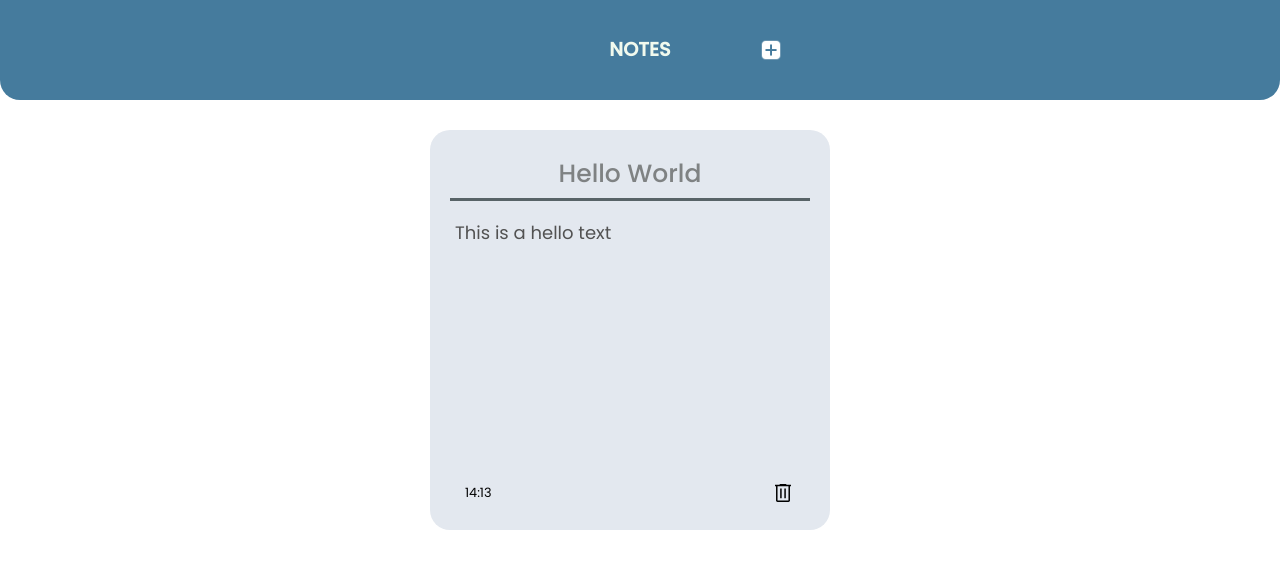
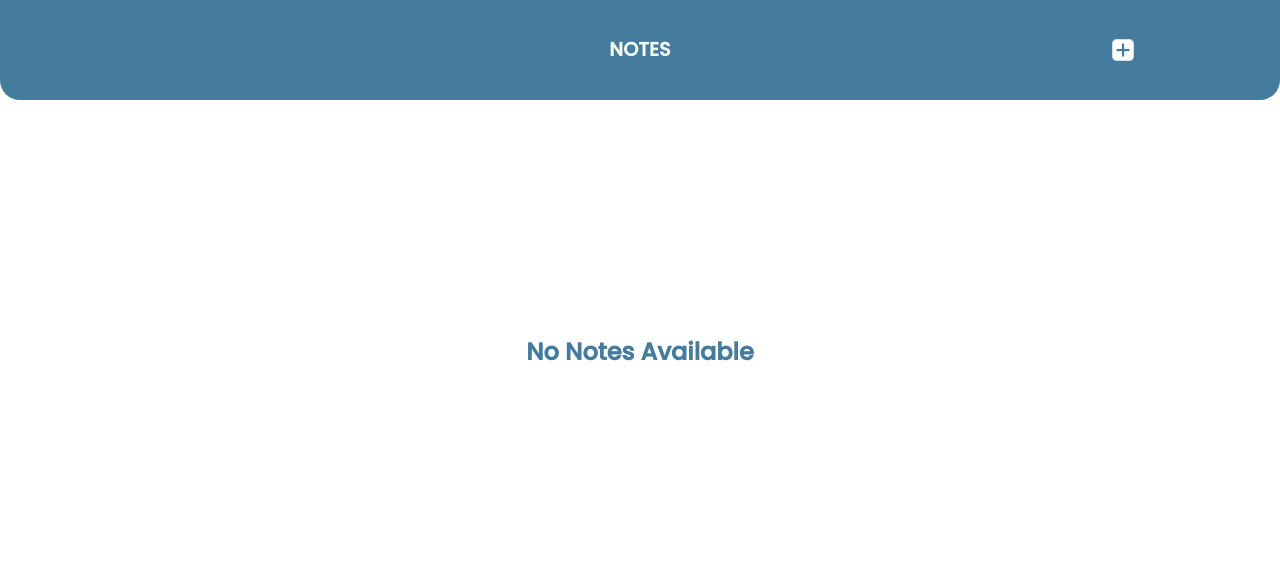
Before and after one commit to Gohan-18/Note-Taking_App, a React (Vite) app in the folder note-taking-app/: page / in a window 1280 px wide. Shown: the top 568 px of the page. Built offline with nearby package versions, Linux system fonts and the light colour scheme.

Commit message:
First full build

```diff
--- a/note-taking-app/index.html
+++ b/note-taking-app/index.html
@@ -4,7 +4,7 @@
     <meta charset="UTF-8" />
     <link rel="icon" type="image/svg+xml" href="/vite.svg" />
     <meta name="viewport" content="width=device-width, initial-scale=1.0" />
-    <title>Simple Note App</title>
+    <title>Note App - Prabhat</title>
   </head>
   <body>
     <div id="root"></div>
--- a/note-taking-app/src/App.jsx
+++ b/note-taking-app/src/App.jsx
@@ -1,4 +1,4 @@
-import { useState } from "react"
+import { useState, useEffect } from "react"
 import Header from "./header"
 import MainContainer from "./MainContainer"
 import './App.css'
@@ -6,13 +6,91 @@ import './App.css'
 
 function App() {
 
-  const [notes, setNote] = useState([{
-    id : new Date().getTime().toString(),
-    title : "Hello World",
-    text : "This is a hello text",
-    date : `${new Date().getHours()}:${new Date().getMinutes()}`
-    // date : "2:45"
-  }]);
+  const [notes, setNote] = useState(
+    JSON.parse(localStorage.getItem("note-taking-app")) || []
+  );
+
+  useEffect(() => {
+    localStorage.setItem(
+      'note-taking-app', JSON.stringify(notes)
+  )}, [notes])
+
+  const addNotes = () =>{
+    const temp = [...notes];
+    temp.push({
+      id : new Date().getTime().toString(),
+      title : "",
+      text : "",
+      date : Date.now()
+    });
+    setNote(temp);
+  };
+
+  const delNote = (id) => {
+    const tempNote = [...notes];
+
+    const index = tempNote.filter((item) => item.id !== id);
+
+    setNote(index);
+  }
+
+  const titleUpdate = (event, id) => {
+    const tempNote = [...notes];
+
+    const index = tempNote.findIndex((item) => item.id === id);
+
+    if (index < 0) return;
+
+    tempNote[index].title = event;
+    setNote(tempNote);
+
+  }
+
+  const contentUpdate = (event,id) => {
+    const tempNote = [...notes];
+
+    const index = tempNote.findIndex((item) => item.id === id);
+
+    if (index < 0) return;
+
+    tempNote[index].text = event;
+    setNote(tempNote);
+  }
+
+  return (
+    <div className="App">
+      <Header addNote={addNotes}/>
+      <MainContainer
+      notes = {notes}
+      delNote = {delNote}
+      titleUpdate = {titleUpdate}
+      contentUpdate = {contentUpdate} />
+    </div>
+  )
+}
+
+export default App
+
+
+  // useEffect(() => {
+  //   const savedNotes = JSON.parse(
+  //     localStorage.getItem('note-taking-app')
+  //   );
+
+  //   if(savedNotes) {
+  //     setNote(savedNotes);
+  //   }
+
+  // },[])
+
+
+  // {
+  //   id : new Date().getTime().toString(),
+  //   title : "Hello World",
+  //   text : "This is a hello text",
+  //   date : `${new Date().getHours()}:${new Date().getMinutes()}`
+  //   // date : "2:45"
+  // }
 
   // const notes = [
   //   {
@@ -46,24 +124,9 @@ function App() {
   // ]
 
 
-  const addNotes = () =>{
-    const temp = [...notes];
-    temp.push({
-      id : new Date().getTime().toString(),
-      title : "",
-      text : "",
-      time : "5:40"
-    });
-    setNote(temp);
-    console.log(temp);
-  };
 
-  return (
-    <div className="App">
-      <Header addNote={addNotes}/>
-      <MainContainer notes = {notes} />
-    </div>
-  )
-}
+  // const [title, titleState] = useState('');
 
-export default App
+  // const titleChange = (event) => {
+  //   console.log(event.target.value);
+  // }
--- a/note-taking-app/src/Header.css
+++ b/note-taking-app/src/Header.css
@@ -37,3 +37,24 @@
     width: 1.5rem;
     cursor: pointer;
 }
+
+@media (min-width:700px) {
+    .header-add-btn {
+        position: absolute;
+        width: 1.7rem;
+        left: 150px;
+        cursor: pointer;
+    }
+}
+
+@media (min-width:1000px) {
+    .header-add-btn {
+        left: 250px;
+    }
+}
+
+@media (min-width:1200px) {
+    .header-add-btn {
+        left: 350px;
+    }
+}
--- a/note-taking-app/src/MainContainer.css
+++ b/note-taking-app/src/MainContainer.css
@@ -1,7 +1,10 @@
+@import url('https://fonts.googleapis.com/css2?family=Poppins:ital,wght@0,400;0,500;1,500&display=swap');
+
 .MainContainer {
     display: flex;
     flex-wrap: wrap;
     justify-content: center;
+    align-items: center;
     height: 90%;
     overflow: auto;
     margin-top: 10px;
@@ -12,6 +15,15 @@
     margin-left: 20px;
     margin-right: 20px;
     height: 91%; */
+}
+
+.no-notes-message {
+    font-family: 'Poppins', sans-serif;
+    font-size: 1.5rem;
+    font-weight: 600;
+    color: #457b9d;
+    padding: 10px 20px;
+    margin-bottom: 200px;
 }
 
 .custom-scroll::-webkit-scrollbar {
@@ -32,8 +44,8 @@
     background-color: #9b9a9a;
 }
 
-@media (min-width: 800px) {
+/* @media (min-width: 800px) {
     .MainContainer {
         width: calc(100% - 20px);
     }
-}
+} */
--- a/note-taking-app/src/MainContainer.jsx
+++ b/note-taking-app/src/MainContainer.jsx
@@ -4,14 +4,34 @@ import './MainContainer.css'
 
 function MainContainer(props) {
 
+  const reverseArray = (arr) => {
+    const array = [];
+
+    for(let i = arr.length-1; i >= 0; --i){
+      array.push(arr[i]);
+    }
+
+    return array;
+  }
+
+  const notes = reverseArray(props.notes);
+
   return (
-    <div className='MainContainer custom-scroll'>
-      {/* <NoteCard key={props.notes.id} note = {props.notes} /> */}
-      {props.notes.map((item) => (
-        <NoteCard key ={item.id} note={item} />
-      ))}
-    </div>
+    <>
+      <div className='MainContainer custom-scroll'>
+        {/* <NoteCard key={props.notes.id} note = {props.notes} /> */}
+        {notes?.length > 0 ? (notes.map((item) => (
+          <NoteCard
+          key ={item.id}
+          note={item}
+          delNote = {props.delNote}
+          titleUpdate = {props.titleUpdate}
+          contentUpdate= {props.contentUpdate} />
+
+        ))): (<h1 className='no-notes-message'>No Notes Available</h1>)}
+      </div>
+    </>
   )
 }
 
-export default MainContainer
+export default MainContainer;
--- a/note-taking-app/src/NoteCard.css
+++ b/note-taking-app/src/NoteCard.css
@@ -5,7 +5,7 @@
     flex-direction: column;
     align-items: center;
     padding: 20px;
-    height: 400px;
+    max-height: 500px;
     max-width: 400px;
     margin: 20px;
     border-radius: 20px;
@@ -32,12 +32,12 @@
     outline: none;
     padding: 5px;
     text-align: center;
-
+    cursor: pointer;
 }
 
 .content {
-    flex: 1;
-    /* height: 250px; */
+    /* flex: 1; */
+    height: 250px;
     width: 100%;
     padding: 0 5px;
     overflow: auto;
@@ -50,6 +50,11 @@
     line-height: 1.3em;
     transition: all 0.2s;
     resize: none;
+    cursor: pointer;
+}
+
+.content:focus, #title:focus {
+    cursor: text;
 }
 
 .note-card-footer {
@@ -66,10 +71,17 @@
     margin-left: 10px;
 }
 
-.note-card-footer img {
-    height: 1.5em;
+.note-card-footer .delIcon {
+    height: 1.8em;
     margin-right: 10px;
     cursor: pointer;
+    padding: 7px;
+    border-radius: 50%;
+    transition: 500ms;
+}
+
+.delIcon:hover {
+    background-color: #c4c4c4;
 }
 
 .note-scroll-bar::-webkit-scrollbar {
@@ -89,3 +101,14 @@
 .note-scroll-bar::-webkit-scrollbar-thumb:hover {
     background-color: #9b9a9a;
   }
+
+/* @media (min-width: 1200px) {
+    .note-card:hover img{
+        opacity: 1;
+    }
+
+    .delIcon {
+        opacity: 0;
+        transition: 500ms;
+    }
+} */
--- a/note-taking-app/src/NoteCard.jsx
+++ b/note-taking-app/src/NoteCard.jsx
@@ -4,15 +4,57 @@ import './NoteCard.css'
 
 function NoteCard(props) {
 
+  let timer = 500, timeOut;
+
+  const debounce = (func) => {
+    clearTimeout(timeOut);
+    timeOut = setTimeout(func, timer);
+    console.log("debounce called");
+  }
+
+  const titleUpdate = (event, id) => {
+    debounce(() => props.titleUpdate(event, id));
+  }
+
+  const contentUpdate = (event, id) => {
+    debounce(() => props.contentUpdate(event,id));
+    console.log(event);
+    console.log(id);
+  }
+
+  const dateTime = (value) => {
+    if(!value) return "";
+
+    const date = new Date(value);
+
+    const monthName = ["Jan","Feb", "March", "April", "May", "June", "July", "Aug", "Sept", "Oct", "Nov", "Dec"];
+
+    let hrs = date.getHours();
+    let amPm = hrs > 12 ? "PM" : "AM";
+    hrs = hrs ? hrs : 12;
+    hrs = hrs > 12 ? (hrs = hrs - 12) : hrs;
+
+    let min = date.getMinutes();
+    min = min < 10 ? `0${min}` : min;
+
+    let day = date.getDate();
+    const month = monthName[date.getMonth()];
+
+    return (`${hrs}:${min} ${amPm} ${day} ${month}`);
+
+  };
+
   return (
     <div className='note-card' key = {props.id}>
       <main className='note-card-container'>
-          <input type="text" name="title" id="title" placeholder='Enter the title' value={props.note.title}/>
-          <textarea name="content" className='content note-scroll-bar' placeholder='Start writing your note here...'>{props.note.text}</textarea>
+          <input type="text" name="title" id="title" placeholder='Enter the title' defaultValue={props.note.title}
+          onChange={(event) => titleUpdate(event.target.value, props.note.id)}/>
+          <textarea name="content" className='content note-scroll-bar' placeholder='Start writing your note here...'
+          defaultValue={props.note.text} onChange={(event) => contentUpdate(event.target.value, props.note.id)} ></textarea>
       </main>
       <footer className='note-card-footer'>
-        <p>{props.note.date}</p>
-        <img src={delIcon} alt="Delete icon" />
+        <p>{dateTime(props.note.date)}</p>
+        <img className='delIcon' src={delIcon} alt="Delete icon" onClick={() => props.delNote(props.note.id)} />
       </footer>
     </div>
   )
```
